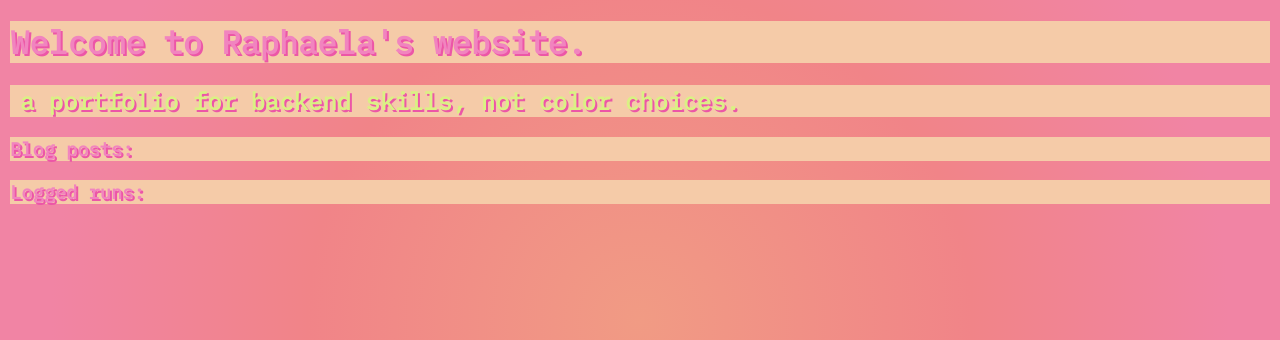
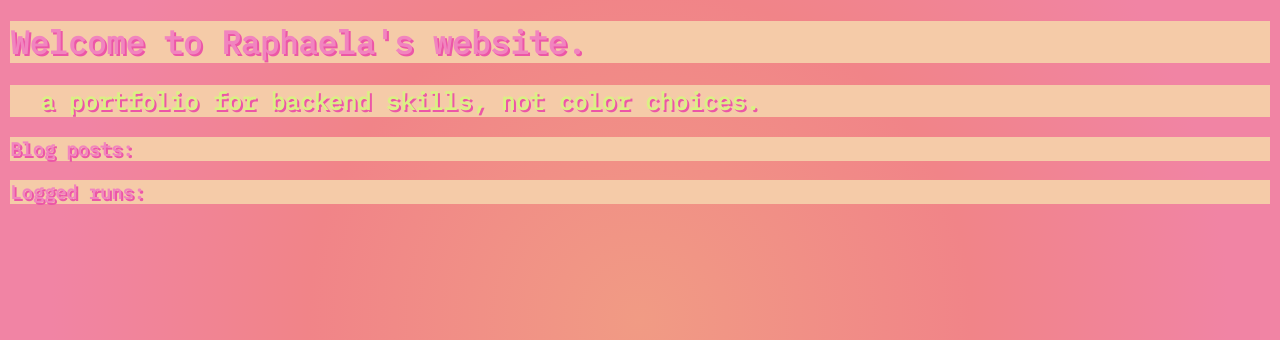
Before and after one commit to raphaelavergud/django_blog, a Django app: page / in a window 1280 px wide. Shown: the part 80-420 px from the top of the page. Run offline with Django 3.2, Linux system fonts and the light colour scheme; data that the repository does not hold is empty; some libraries are stand-ins or nearby versions.

Commit message:
minor indent fix

```diff
--- a/django_blog/blog/static/blog/styles/base.css
+++ b/django_blog/blog/static/blog/styles/base.css
@@ -90,7 +90,7 @@ h3 {
 h2.special {
     color: #DAF184;
     text-shadow: #F18488;
-    text-indent: 10px;
+    text-indent: 30px;
 }
 
 button,
```
